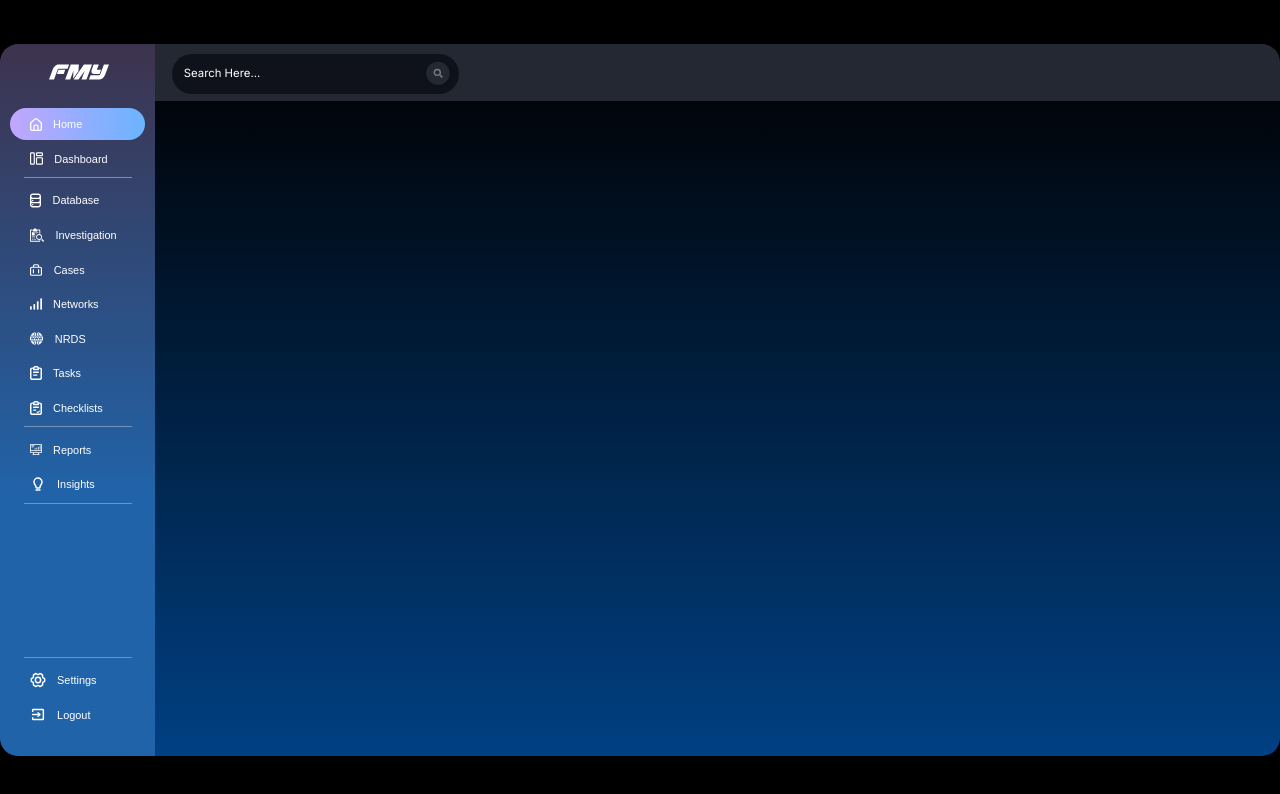
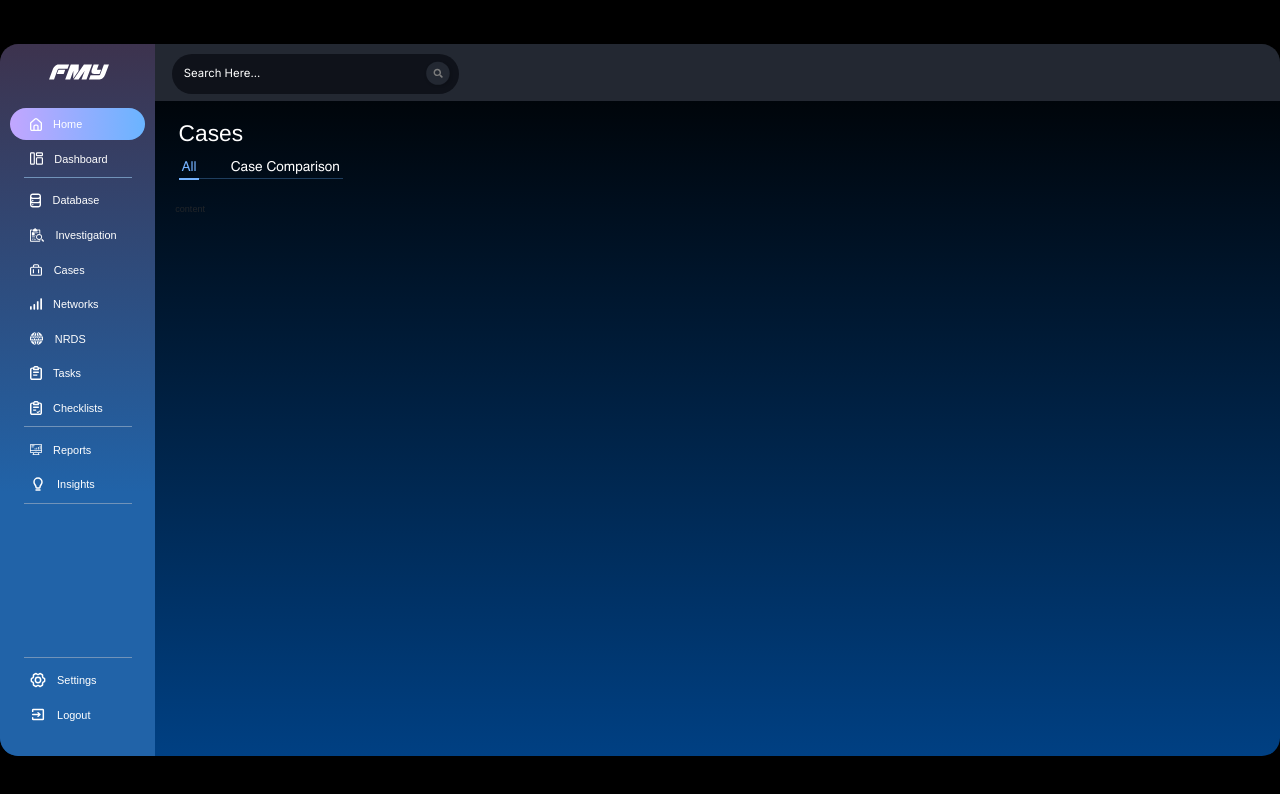
Before and after one commit to luckyboy125/FMY-Landing-Site, a React (Create React App) app: page /cases in a window 1280 px wide. Shown: the top 794 px of the page. Built offline with nearby package versions, Linux system fonts and the light colour scheme; the HTML template or start-up script is replaced by a standard one; a web font is replaced by a local one.

Commit message:
add cases page with initial structure.

```diff
--- a/src/App.js
+++ b/src/App.js
@@ -16,6 +16,7 @@ import SideTaskBar from "./components/SideTaskBar";
 import TopTaskBar from "./components/TopTaskBar";
 import Tasks from "./pages/Tasks/Tasks";
 import CheckLists from "./pages/CheckListPage/CheckLists";
+import Cases from "./pages/Cases/Cases";
 
 //DONT TOUCH THIS FILE
 
@@ -48,6 +49,7 @@ function App() {
                   <Route path="/dashboard" element={<WebAnalysisItems />} />
                   <Route path="/tasks" element={<Tasks />} />
                   <Route path="/CheckLists" element={<CheckLists />} />
+                  <Route path="/cases" element={<Cases />} />
                 </Routes>
               </Col>
             </Row>
--- a/src/components/SideTaskBar.js
+++ b/src/components/SideTaskBar.js
@@ -52,7 +52,7 @@ function SideTaskBar() {
           <img src={InvestigationLogo} alt=""></img>
           Investigation
         </Button>
-        <Button className="taskBarButton">
+        <Button className="taskBarButton" onClick={() => navigate("/cases")}>
           <img src={CasesLogo} alt=""></img>
           Cases
         </Button>
--- /dev/null
+++ b/src/pages/Cases/Cases.css
@@ -0,0 +1,23 @@
+.casesRoot {
+  padding: 0 35px 50px 35px;
+}
+.casesTitle {
+  font-family: "Helvetica";
+  font-style: normal;
+  font-weight: 500;
+  font-size: 40px;
+  line-height: 24px;
+  color: #ffffff;
+  margin-bottom: 30.5px;
+  padding: 0 6px;
+  margin-top: 5px;
+}
+.casesHeaderRoot {
+  padding: 0 12px 0 6px;
+  display: flex;
+  justify-content: space-between;
+  align-items: center;
+}
+.casesContainer {
+  margin-top: 42.5px;
+}
--- /dev/null
+++ b/src/pages/Cases/Cases.js
@@ -0,0 +1,31 @@
+import { useState } from "react";
+import ActionTab from "../../components/ActionTab/ActionTab";
+import PlusButton from "../../components/PlusButton/PlusButton";
+import "./Cases.css";
+
+function Cases() {
+  const tabData = ["All", "Case Comparison"];
+  const [tab, setTab] = useState(tabData[0]);
+
+  const handleTab = (e) => {
+    setTab(e);
+  };
+
+  return (
+    <>
+      <div className="casesRoot">
+        <div className="casesTitle">Cases</div>
+        <div className="casesHeaderRoot">
+          <ActionTab
+            data={tabData}
+            onSelect={(e) => handleTab(e)}
+            select={tab}
+          />
+        </div>
+        <div className="casesContainer">content</div>
+      </div>
+    </>
+  );
+}
+
+export default Cases;
```
